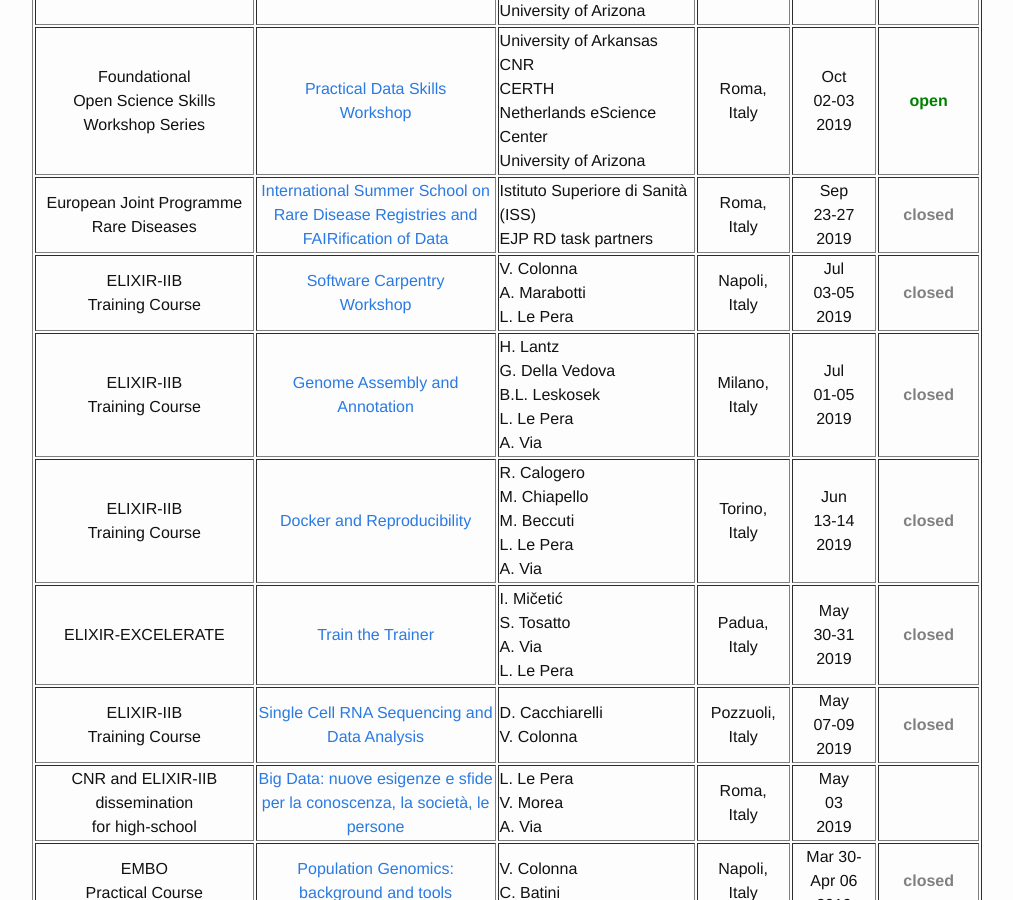
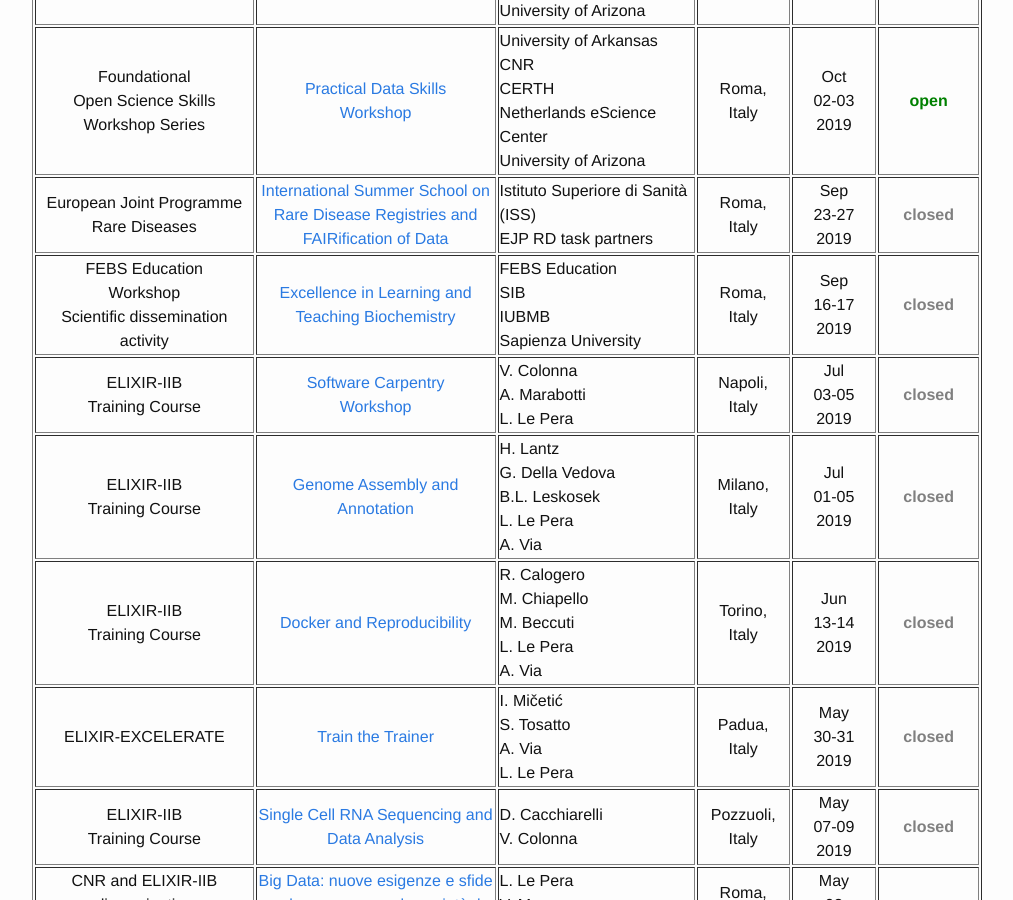
Before and after one commit to ELIXIR-IIB-training/website, a Jekyll site: the page built from _pages/01-all_events.md, in a window 1280 px wide and 900 px high, scrolled down 533 px. Shown: the whole window, without its empty margins (238-1251 px from the left). Built offline with Jekyll 4.4.1, drawn with Linux system fonts in a browser that asks for light colours; some of the changed text lies outside the part shown.

Commit message:
Added FEBS Workshop

```diff
--- a/_pages/01-all_events.md
+++ b/_pages/01-all_events.md
@@ -43,6 +43,14 @@ permalink: /all_events_2018_2019/
    <td height="50" width="150">Istituto Superiore di Sanità (ISS)<br>EJP RD task partners</td>
    <td height="50" align="center">Roma,<br>Italy</td>
    <td height="50" width="75" align="center">Sep<br>23-27<br>2019</td>
+   <td height="50" align="center"><font color="grey"><b>closed</b></font></td>
+</tr>
+<tr>
+<td height="50" align="center">FEBS Education<br>Workshop<br>Scientific dissemination activity</td>
+   <td height="50" width="220" align="center"><a href="https://sites.google.com/prod/uniroma1.it/eltbiochemistry2019/">Excellence in Learning and Teaching Biochemistry</a></td>
+   <td height="50" width="150">FEBS Education<br>SIB<br>IUBMB<br>Sapienza University</td>
+   <td height="50" align="center">Roma,<br>Italy</td>
+   <td height="50" width="75" align="center">Sep<br>16-17<br>2019</td>
    <td height="50" align="center"><font color="grey"><b>closed</b></font></td>
 </tr>
 <tr>
@@ -199,7 +207,7 @@ permalink: /all_events_2018_2019/
    <td height="50" align="center"><font color="grey"><b>closed</b></font></td>
 </tr>
 <tr>
-<td height="50" align="center">CNR and ELIXIR-IIB<br>ASL workshop<br>for high-schools</td>
+<td height="50" align="center">CNR and ELIXIR-IIB<br>ASL workshop<br>for high-schools.<br>Scientific dissemination activity</td>
    <td height="50" width="220" align="center"><a href="https://elixir-iib-training.github.io/website/docs/Workshop-CNR-Righi_Roma2018.html">Dai Big Data alla Data Science: sfide e professioni nascenti nell’era dei grandi dati</a>
 </td>
    <td height="50" width="150">A. Calderone<br>C. Fantaccione<br>L. Le Pera<br>L. Licata<br>A. Marabotti<br>V. Morea<br>A. Via
```
